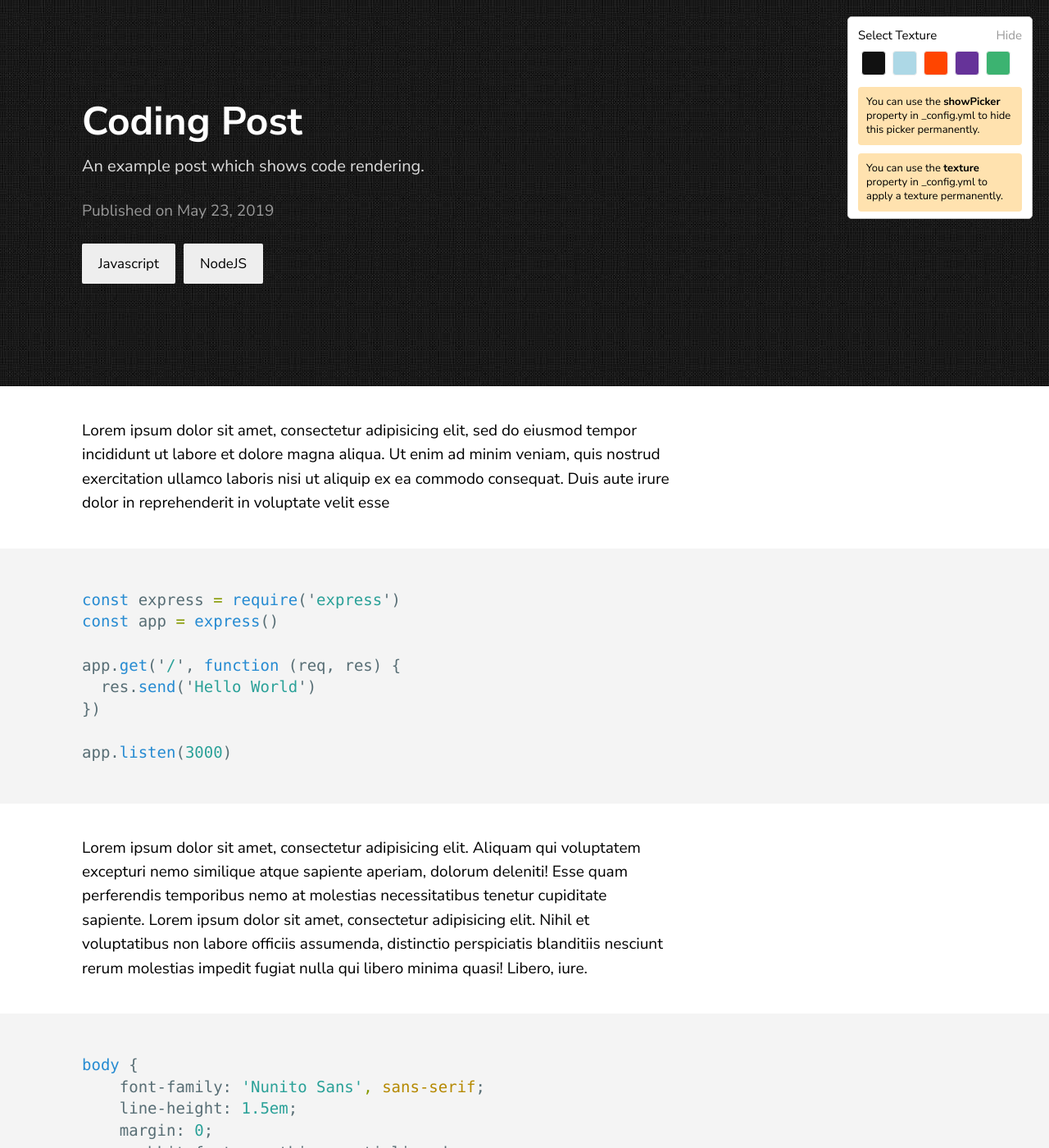
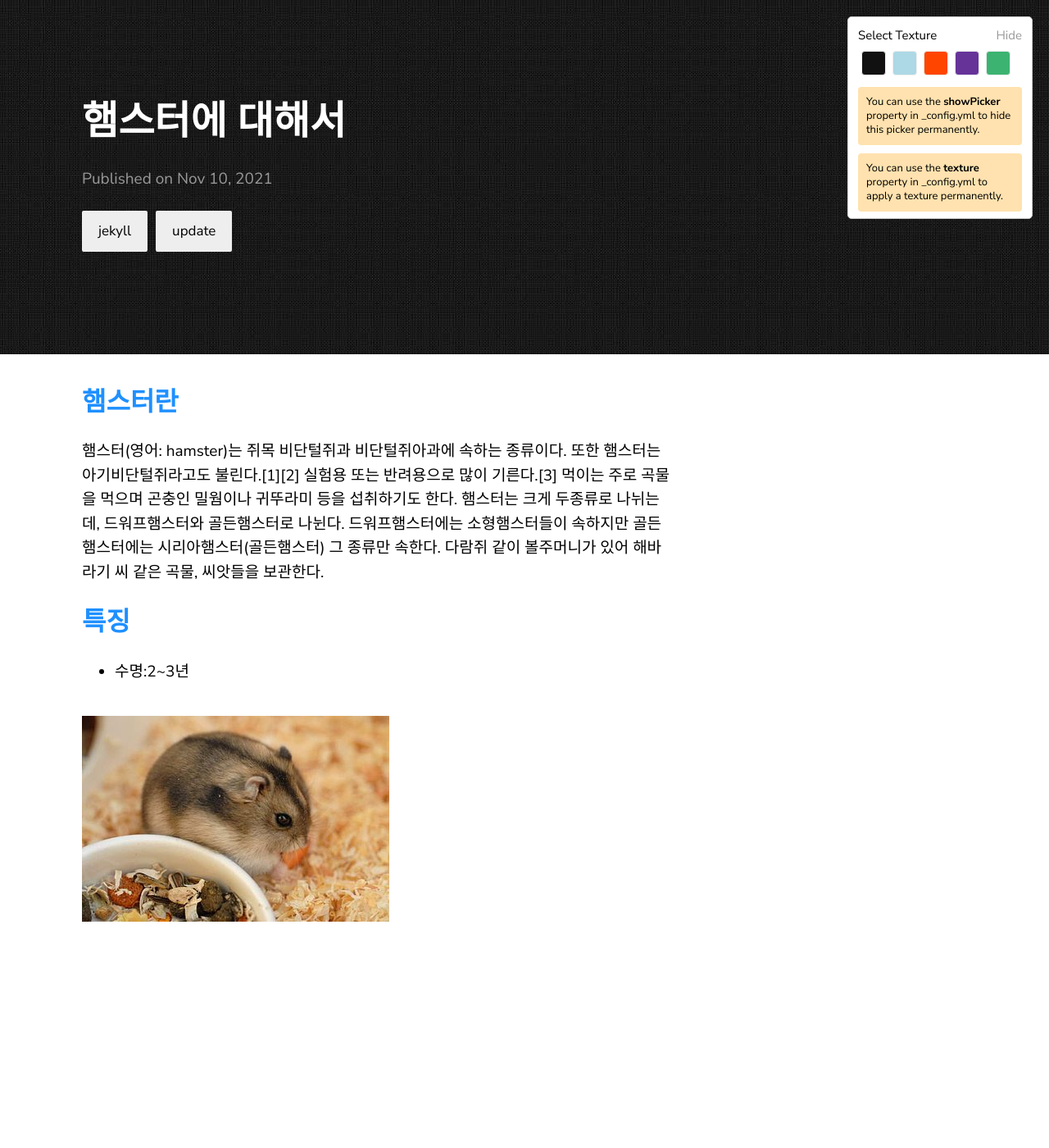
Before and after one commit to giniiipig/giniiipig.github.io, a Jekyll site: the page built from _posts/2021-11-10-햄스터 정리.markdown, in a window 1280 px wide and 1400 px high. Shown: the whole window at 82% size. Built offline with Jekyll 4.4.1, drawn with Linux system fonts in a browser that asks for light colours; comment, search, counter and statistics services are not loaded; some of the changed text lies outside the part shown.

````diff
--- a/_config.yml
+++ b/_config.yml
@@ -25,9 +25,7 @@ texture:
 
   # generate social links in footer
   social_links:
-    twitter: thelehhman
-    github:  thelehhman
-    linkedIn: in/thelehhman
+    github:  giniiipig/giniiipig.github.io
     rss: rss
 # If you want to link only specific pages in your header, uncomment
 # this and add the path to the pages in order as they should show up
--- a/_posts/2021-11-10-햄스터 정리.markdown
+++ b/_posts/2021-11-10-햄스터 정리.markdown
@@ -1,32 +1,16 @@
 ---
 layout: post
-title:  "Coding Post"
-description: An example post which shows code rendering.
-date:   2019-05-23 21:03:36 +0530
-categories: Javascript NodeJS
+title: "햄스터에 대해서"
+date:   2021-11-10 20:24:09 +0900
+categories: jekyll update
+comments: true
 ---
-Lorem ipsum dolor sit amet, consectetur adipisicing elit, sed do eiusmod tempor incididunt ut labore et dolore magna aliqua. Ut enim ad minim veniam, quis nostrud exercitation ullamco laboris nisi ut aliquip ex ea commodo consequat. Duis aute irure dolor in reprehenderit in voluptate velit esse
 
-```javascript
-const express = require('express')
-const app = express()
+## <font color='dodgerblue'> 햄스터란 </font>
+햄스터(영어: hamster)는 쥐목 비단털쥐과 비단털쥐아과에 속하는 종류이다. 또한 햄스터는 아기비단털쥐라고도 불린다.[1][2] 실험용 또는 반려용으로 많이 기른다.[3] 먹이는 주로 곡물을 먹으며 곤충인 밀웜이나 귀뚜라미 등을 섭취하기도 한다. 햄스터는 크게 두종류로 나뉘는데, 드워프햄스터와 골든햄스터로 나뉜다. 드워프햄스터에는 소형햄스터들이 속하지만 골든햄스터에는 시리아햄스터(골든햄스터) 그 종류만 속한다. 다람쥐 같이 볼주머니가 있어 해바라기 씨 같은 곡물, 씨앗들을 보관한다.
 
-app.get('/', function (req, res) {
-  res.send('Hello World')
-})
+## <font color='dodgerblue'> 특징 </font>
+- 수명:2~3년
 
-app.listen(3000)
-```
 
-Lorem ipsum dolor sit amet, consectetur adipisicing elit. Aliquam qui voluptatem excepturi nemo similique atque sapiente aperiam, dolorum deleniti! Esse quam perferendis temporibus nemo at molestias necessitatibus tenetur cupiditate sapiente. Lorem ipsum dolor sit amet, consectetur adipisicing elit. Nihil et voluptatibus non labore officiis assumenda, distinctio perspiciatis blanditiis nesciunt rerum molestias impedit fugiat nulla qui libero minima quasi! Libero, iure.
-
-```scss
-body {
-	font-family: 'Nunito Sans', sans-serif;
-	line-height: 1.5em;
-	margin: 0;
-	-webkit-font-smoothing: antialiased;
-	-moz-osx-font-smoothing: grayscale;
-}
-```
-Lorem ipsum dolor sit amet, consectetur adipisicing elit. Aliquam rerum, ratione impedit necessitatibus facere soluta odio repellat asperiores neque! Sunt iusto quia suscipit amet inventore eum, vel molestiae reiciendis alias.
+![햄스터](\assets\imge\375px-PhodopusSungorus_2.jpg)
````
Also changed, not shown: _posts/2019-6-23-다람쥐 정리.markdown (+9 -22 lines), _posts/2021-11-23-기니피그 정리.md (renamed from _posts/2022-11-23-기니피그 정리.md, +3 -3 lines), _posts/2022-11-28-사이트 소개.md (added, +15 -0 lines), assets/imge/comments.png (added), assets/imge/githubpicture.png (added).
